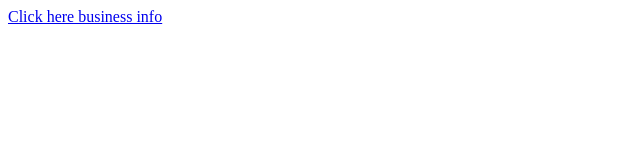
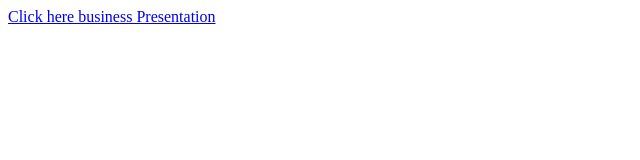
Before and after one commit to KTea22/Kosmic-PDF-presentation, a plain HTML site: page index.html in a window 1280 px wide. Shown: the full height of the page, 0-640 px from the left. Drawn offline with Linux system fonts and the light colour scheme.

Commit message:
Update index.html

```diff
--- a/index.html
+++ b/index.html
@@ -1,3 +1,3 @@
 <html>
-<p><a href="kosmic tea presentation.pdf">Click here business info</a></p>
+<p><a href="kosmic tea presentation.pdf">Click here business Presentation</a></p>
 </html>
```
